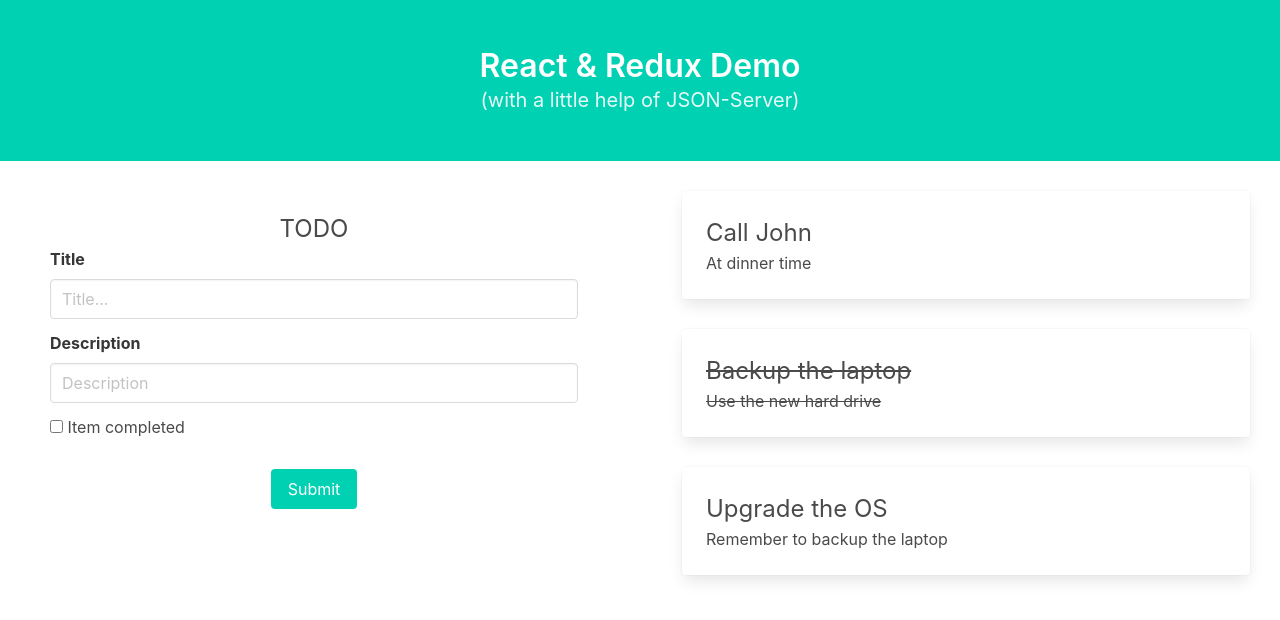
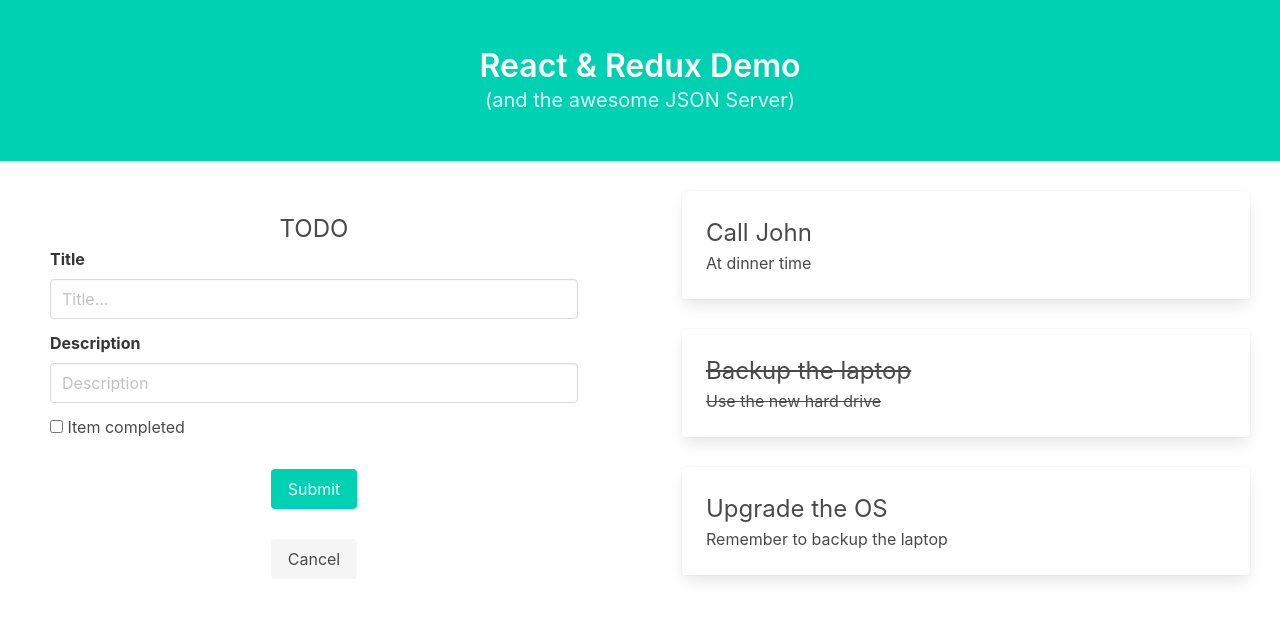
Before and after one commit to luuucio/react-redux-demo, a React (Create React App) app in the folder client/: page / in a window 1280 px wide. Shown: the top 620 px of the page. Built offline with nearby package versions, Linux system fonts and the light colour scheme.

Commit message:
Added Clear button

```diff
--- a/client/public/index.html
+++ b/client/public/index.html
@@ -24,7 +24,7 @@
       work correctly both with client-side routing and a non-root public URL.
       Learn how to configure a non-root public URL by running `npm run build`.
     -->
-    <title>React App</title>
+    <title>React &amp; Redux Demo</title>
   </head>
   <body>
     <noscript>You need to enable JavaScript to run this app.</noscript>
--- a/client/src/App.js
+++ b/client/src/App.js
@@ -8,8 +8,8 @@
       <div className='hero is-primary has-text-centered'>
         <div className='hero-body'>
           <div className='container'>
-            <h1 className='title'>React {"&"} Redux Demo</h1>
-            <h2 className='subtitle'>(with a little help of JSON-Server)</h2>
+            <h1 className='title'>React &amp; Redux Demo</h1>
+            <h2 className='subtitle'>(and the awesome JSON Server)</h2>
           </div>
         </div>
       </div>
--- a/client/src/components/Form.js
+++ b/client/src/components/Form.js
@@ -34,6 +34,11 @@
             />
           </div>
         </div>
+        <div className='columns is-centered' style={{ margin: "30px" }}>
+          <div className='control'>
+            <button className='button is-light '>Cancel</button>
+          </div>
+        </div>
       </form>
     </div>
   );
```
